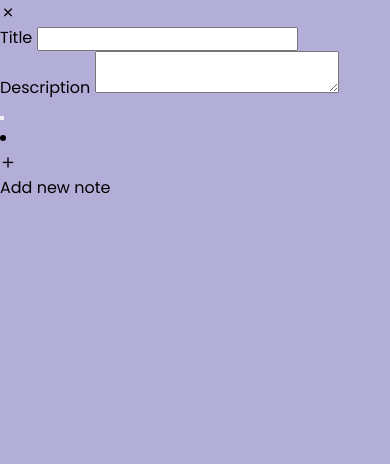
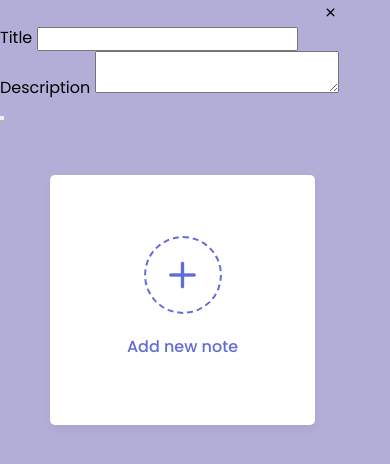
Before and after one commit to rajatpandeyrishi/Click-And-Note, a plain HTML site: page index.html in a window 390 px wide. Drawn offline with nearby package versions, Linux system fonts and the light colour scheme.

Commit message:
style: add layout and styling for notes and UI components
- Implemented responsive grid layout using CSS Grid
- Styled note cards with padding, shadows, and rounded corners
- Added styles for 'Add Note' box, icons, and note content structure
- Ensured consistent alignment with Flexbox across UI elements

```diff
--- a/SRC/CSS/style.css
+++ b/SRC/CSS/style.css
@@ -13,3 +13,73 @@
 body {
   background: rgb(178, 174, 216);
 }
+
+/* Main container for notes; uses CSS Grid for responsive layout and spacing */
+.wrapper {
+  margin: 50px;
+  display: grid;
+  gap: 25px;
+  grid-template-columns: repeat(auto-fill, 265px);
+}
+
+/* Styles each note card with padding, rounded corners and a subtle shadow */
+.wrapper li {
+  height: 250px;
+  list-style: none;
+  border-radius: 5px;
+  padding: 15px 20px 20px;
+  background: #fff;
+  box-shadow: 0 4px 8px rgba(0, 0, 0, 0.05);
+}
+
+
+/* Applies flexbox layout for various UI components to ensure consistent alignment and spacing */
+.add-box,
+.icon,
+.bottom-content,
+.popup,
+header,
+.settings .menu li {
+  display: flex;
+  align-items: center;
+  justify-content: space-between;
+}
+
+/* Styles the "Add Note" box to centers content vertically and horizontally & show cursor pointer for interactivity */
+.add-box {
+  cursor: pointer;
+  flex-direction: column;
+  justify-content: center;
+}
+
+/* Styles the plus icon inside the add box as a circular dashed border */
+.add-box .icon {
+  height: 78px;
+  width: 78px;
+  color: #626CD6;
+  font-size: 40px;
+  border-radius: 50%;
+  justify-content: center;
+  border: 2px dashed #626CD6;
+}
+
+
+/* Styles the text label under the add icon */
+.add-box p {
+  color: #626CD6;
+  font-weight: 500;
+  margin-top: 20px;
+}
+
+/* Arranges note content vertically with space between title/description and footer */
+.note {
+  display: flex;
+  flex-direction: column;
+  justify-content: space-between;
+}
+
+/* Limits the height of note details and enables vertical scrolling if needed */
+.note .details {
+  max-height: 165px;
+  overflow-y: auto;
+}
```
